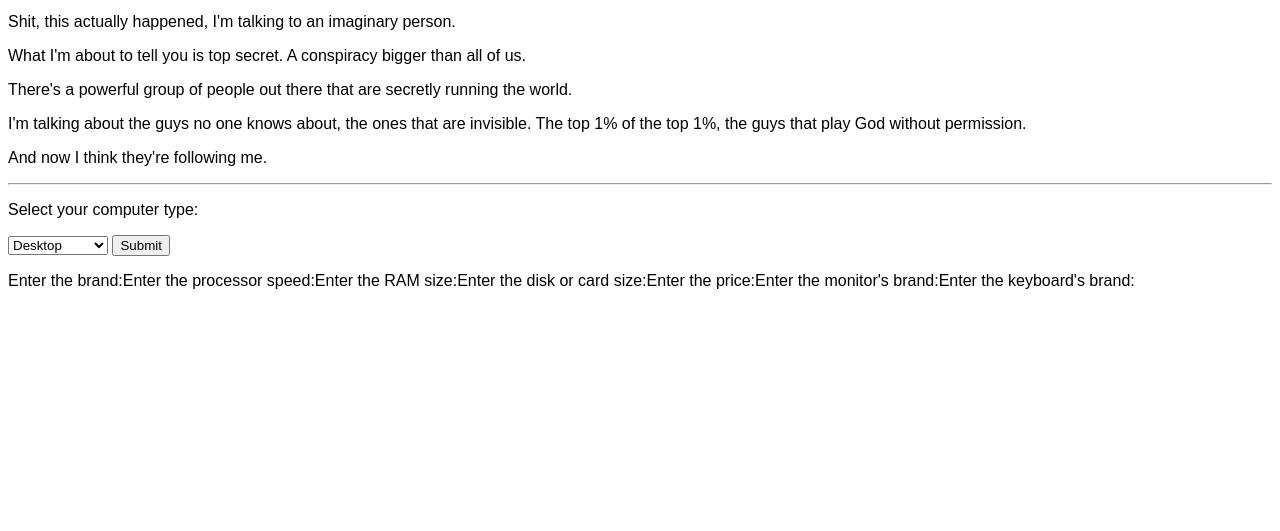
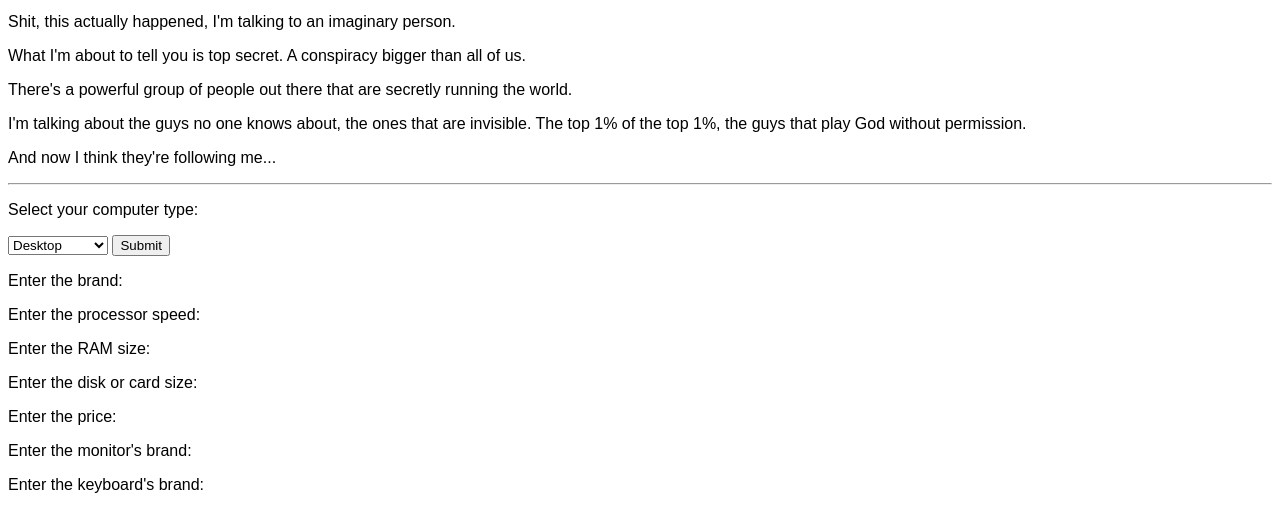
Before and after one commit to garciart/Basics, a plain HTML site: page Code/JavaScript/index.html in a window 1280 px wide. Both pictures are taken after a click on the button "Submit". Shown: the part 101-632 px from the top of the page. Drawn offline with Linux system fonts and the light colour scheme.

Commit message:
Fixed displaying dynamic paragraphs.

```diff
--- a/Code/JavaScript/index.html
+++ b/Code/JavaScript/index.html
@@ -23,7 +23,7 @@
     <p>There's a powerful group of people out there that are secretly running the world.</p>
     <p>I'm talking about the guys no one knows about, the ones that are invisible. The top 1% of the top 1%, the guys
         that play God without permission.</p>
-    <p>And now I think they're following me.</p>
+    <p>And now I think they're following me...</p>
     <hr>
     <p>Select your computer type:</p>
     <select id="computerType">
--- a/Code/JavaScript/js/main.js
+++ b/Code/JavaScript/js/main.js
@@ -4,34 +4,34 @@ function getComputerType() {
     var eID = document.getElementById("computerType");
     var computerTypeValue = eID.options[eID.selectedIndex].value;
     var computerTypeName = eID.options[eID.selectedIndex].text;
-    document.getElementById("specsDiv").innerHTML = "";
-    var para = document.createElement("p");
-    para.appendChild(getComputerBrand());
-    para.appendChild(getComputerProcessorSpeed());
-    para.appendChild(getComputerPrimaryMemorySize());
-    para.appendChild(getComputerSecondaryMemorySize());
-    para.appendChild(getComputerPrice());
+    var element = document.getElementById("specsDiv");
+    element.innerHTML = "";
+    element.appendChild(createParagraph(getComputerBrand()));
+    element.appendChild(createParagraph(getComputerProcessorSpeed()));
+    element.appendChild(createParagraph(getComputerPrimaryMemorySize()));
+    element.appendChild(createParagraph(getComputerSecondaryMemorySize()));
+    element.appendChild(createParagraph(getComputerPrice()));
     if (computerTypeValue === '1') {
-        para.appendChild(getComputerMonitorBrand());
-        para.appendChild(getComputerKeyboardBrand());
+        element.appendChild(createParagraph(getComputerMonitorBrand()));
+        element.appendChild(createParagraph(getComputerKeyboardBrand()));
     }
     if (computerTypeValue === '2' || computerTypeValue === '3' || computerTypeValue === '4') {
-        para.appendChild(getComputerWeight());
+        element.appendChild(createParagraph(getComputerWeight()));
     }
     if (computerTypeValue === '4') {
-        para.appendChild(getComputerCarrier());
+        element.appendChild(createParagraph(getComputerCarrier()));
     }
-    var element = document.getElementById("specsDiv");
-    element.appendChild(para);
+}
+
+function createParagraph(node) {
+    var para = document.createElement("p");
+    para.appendChild(node);
+    return para;
 }
 
 function getComputerBrand() {
-    // var para = document.createElement("p");
     var node = document.createTextNode("Enter the brand:");
     return node;
-    // para.appendChild(node);
-    // var element = document.getElementById("specsDiv");
-    // element.appendChild(para);
 }
 
 function getComputerProcessorSpeed() {
```
